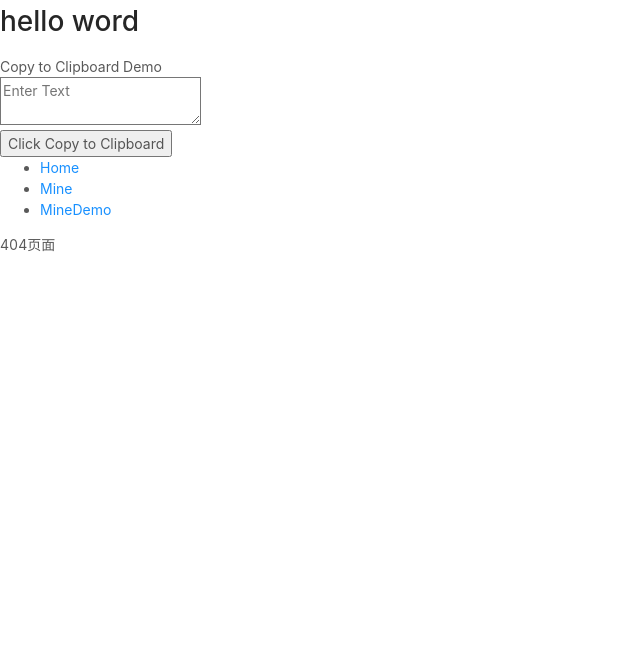
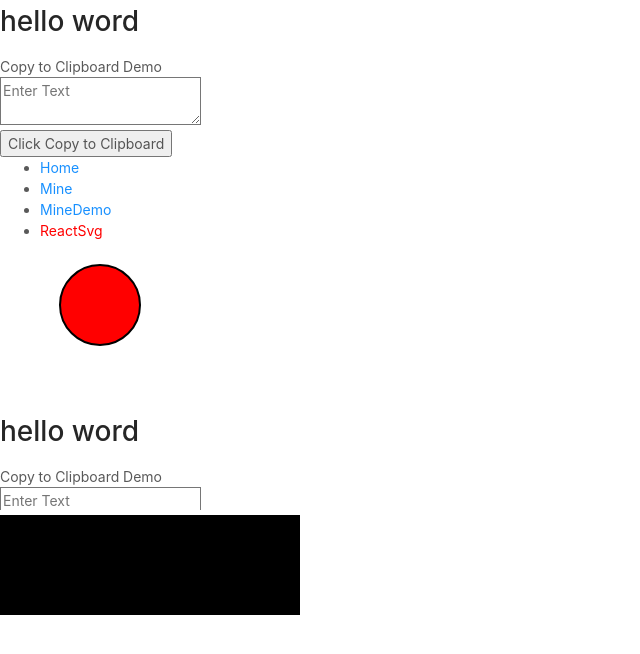
Before and after one commit to z3718l/react-test-app, a React app: page /svg in a window 1280 px wide. Shown: the top 654 px of the page, without its empty margins (0-640 px from the left). Built offline with nearby package versions, Linux system fonts and the light colour scheme.

Commit message:
feat(svg): svg

```diff
--- a/src/app.jsx
+++ b/src/app.jsx
@@ -28,6 +28,7 @@ import UCenter from './pages/UCenter.jsx'
 import MineDemo from './pages/MineDemo.jsx'
 // import MineDem from './pages/MineDem.jsx'
 import CopyBoard from './copyBoard'
+import ReactSvg from './pages/ReactSvg'
 class App extends React.Component{
     constructor() {
         super()
@@ -72,6 +73,7 @@ class App extends React.Component{
                         <li><NavLink to="/home">Home</NavLink></li>
                         <li><NavLink to="/mine">Mine</NavLink></li>
                         <li><NavLink to="/minedemo">MineDemo</NavLink></li>
+                        <li><NavLink to="/svg">ReactSvg</NavLink></li>
                         {/* <li><NavLink to="/minedemo2">MineDemo2</NavLink></li> */}
                     </ul>
                     <Switch>
@@ -85,6 +87,7 @@ class App extends React.Component{
                         <Route exact strict path="/demo2" render = { (props) => <Demo2 { ...props } name="zhangsan"/> }></Route>
                         <Route exact strict path="/ucenter/:id?" component={UCenter}/>
                         <Route exact strict path="/minedemo" component = { MineDemo }/>
+                        <Route exact strict path="/svg" component = { ReactSvg }/>
                         {/* 访问hellomine的时候，重定向到mine页面 */}
                         {/* 还可以用于用户访问权限，如果没有访问权限，直接调转到首页，如果有访问权限，就显示当前页 */}
                         <Redirect from='/hellomine' to='/mine' />
--- /dev/null
+++ b/src/pages/ReactSvg.jsx
@@ -0,0 +1,32 @@
+import React from 'react'
+
+export default class ReactSvg extends React.Component{
+    render () {
+        return (
+            <div>
+                <svg width="100%" height="100%" version="1.1"
+                xmlns="http://www.w3.org/2000/svg">
+
+                <circle cx="100" cy="50" r="40" stroke="black"
+                stroke-width="2" fill="red"/>
+
+                </svg>
+                <embed src="rect.svg" width="300" height="100"
+                    type="image/svg+xml"
+                    pluginspage="http://www.adobe.com/svg/viewer/install/" />
+
+                <svg width="100%" height="100%" version="1.1"
+                xmlns="http://www.w3.org/2000/svg">
+
+                <rect width="300" height="100"
+                />
+
+                </svg>
+            </div>
+        )
+    }
+}
+
+/**
+ *
+ */
```
